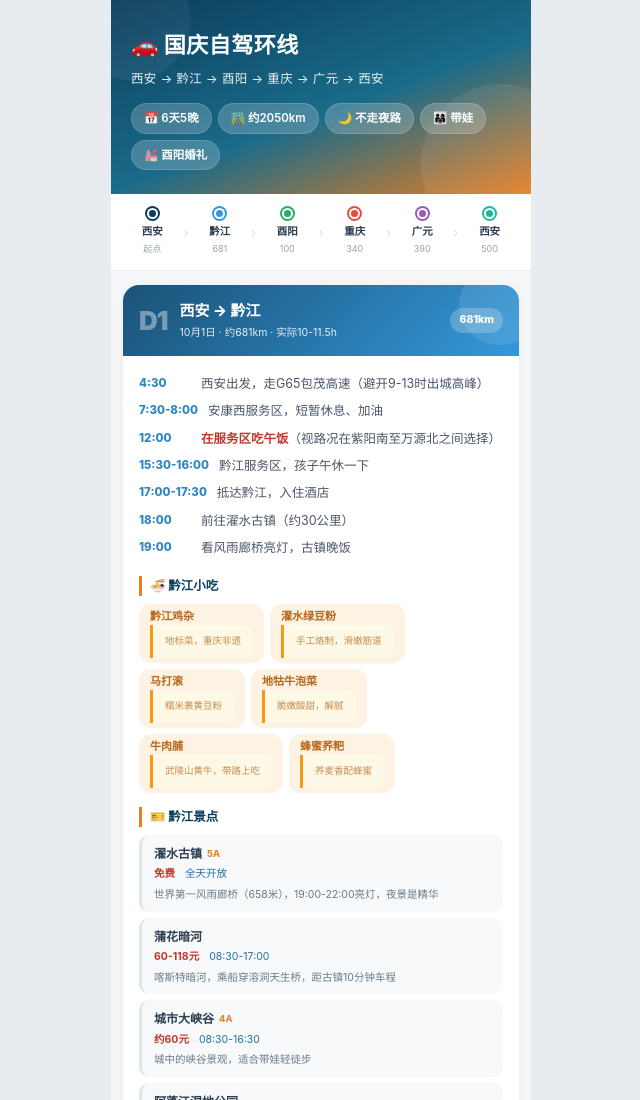
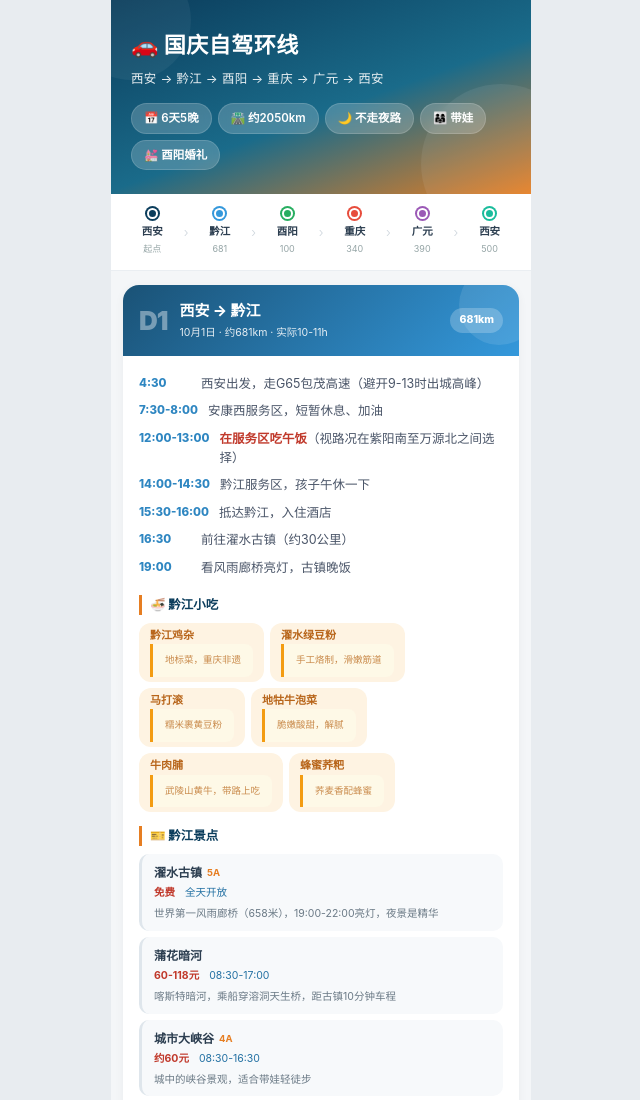
Before and after one commit to leotengfei/national-day-trip, a plain HTML site: page index.html in a window 1280 px wide. Shown: the top 1100 px of the page, without its empty margins (319-959 px from the left). Drawn offline with Linux system fonts and the light colour scheme.

Commit message:
update national-day-trip 2026-09-29 v4

```diff
--- a/index.html
+++ b/index.html
@@ -382,7 +382,7 @@
         <div class="dn">D1</div>
         <div class="dt">
           <h3>西安 → 黔江</h3>
-          <div class="meta">10月1日 · 约681km · 实际10-11.5h</div>
+          <div class="meta">10月1日 · 约681km · 实际10-11h</div>
         </div>
         <div class="km-badge">681km</div>
       </div>
@@ -390,10 +390,10 @@
         <div class="tl">
           <div class="tl-item"><span class="t">4:30</span><span class="d">西安出发，走G65包茂高速（避开9-13时出城高峰）</span></div>
           <div class="tl-item"><span class="t">7:30-8:00</span><span class="d">安康西服务区，短暂休息、加油</span></div>
-          <div class="tl-item"><span class="t">12:00</span><span class="d"><strong>在服务区吃午饭</strong>（视路况在紫阳南至万源北之间选择）</span></div>
-          <div class="tl-item"><span class="t">15:30-16:00</span><span class="d">黔江服务区，孩子午休一下</span></div>
-          <div class="tl-item"><span class="t">17:00-17:30</span><span class="d">抵达黔江，入住酒店</span></div>
-          <div class="tl-item"><span class="t">18:00</span><span class="d">前往濯水古镇（约30公里）</span></div>
+          <div class="tl-item"><span class="t">12:00-13:00</span><span class="d"><strong>在服务区吃午饭</strong>（视路况在紫阳南至万源北之间选择）</span></div>
+          <div class="tl-item"><span class="t">14:00-14:30</span><span class="d">黔江服务区，孩子午休一下</span></div>
+          <div class="tl-item"><span class="t">15:30-16:00</span><span class="d">抵达黔江，入住酒店</span></div>
+          <div class="tl-item"><span class="t">16:30</span><span class="d">前往濯水古镇（约30公里）</span></div>
           <div class="tl-item"><span class="t">19:00</span><span class="d">看风雨廊桥亮灯，古镇晚饭</span></div>
         </div>
 
```
